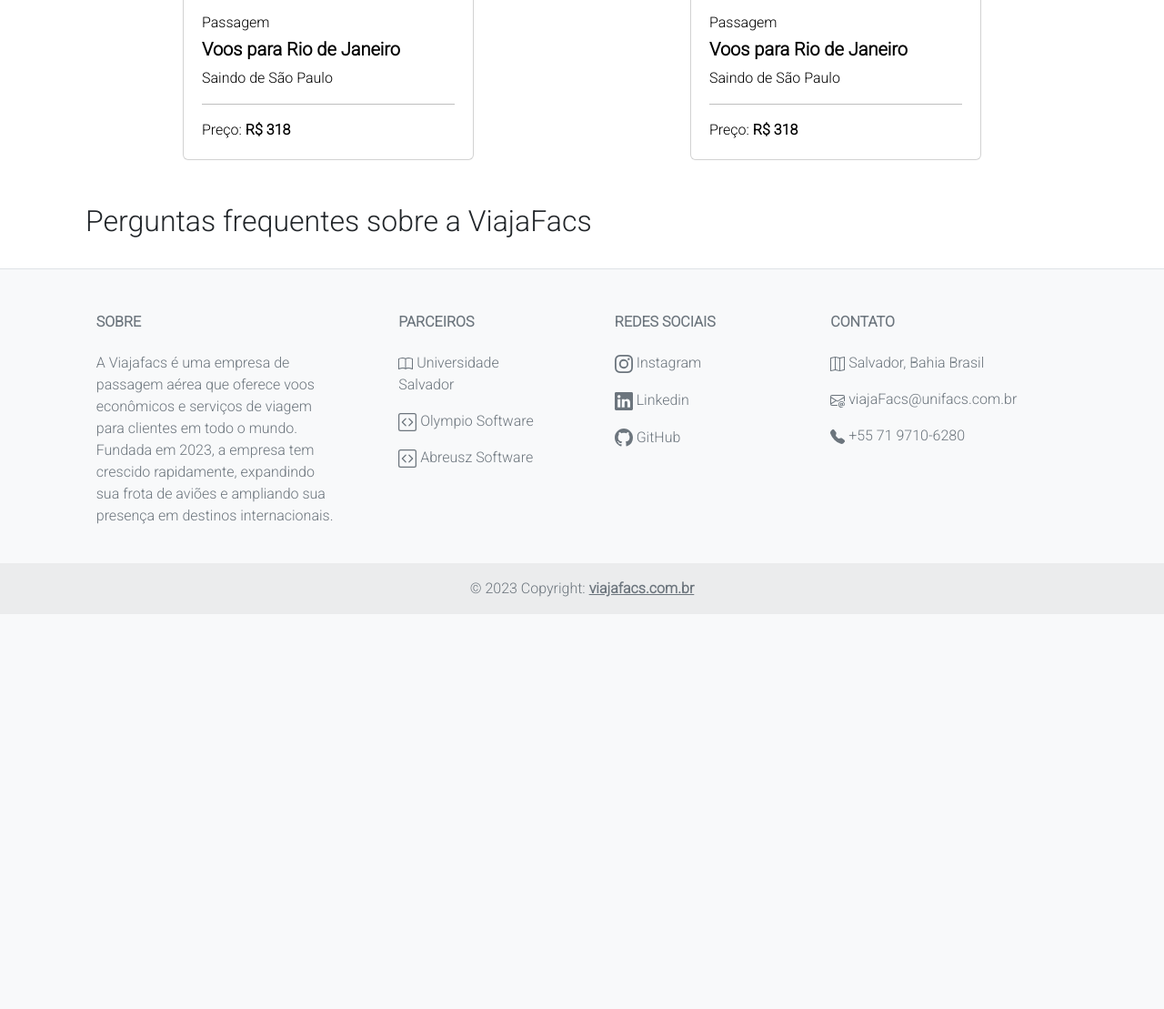
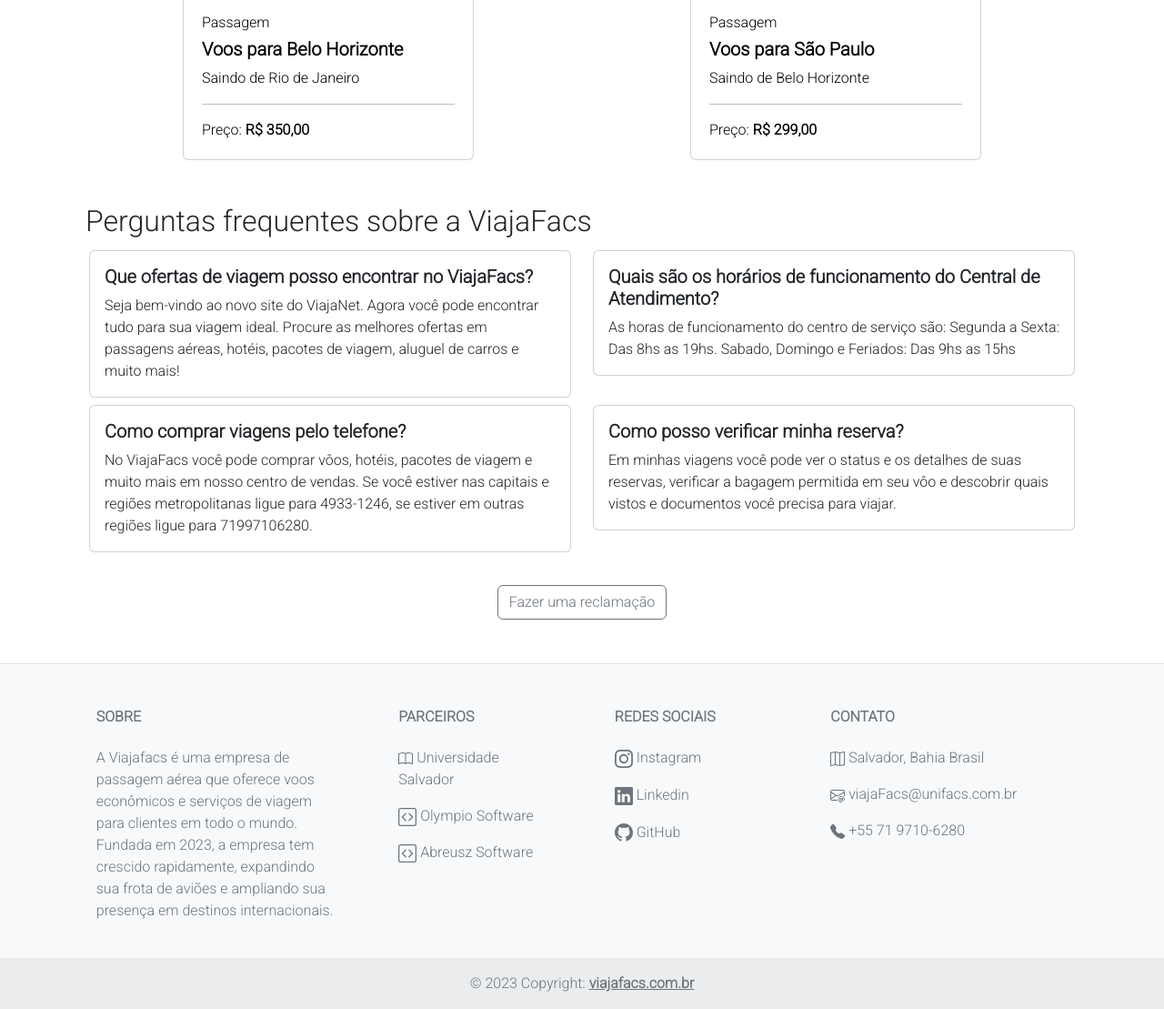
Before and after one commit to brunoabreusz/viajaFacs, a PHP site: page / in a window 1280 px wide. Shown: the part 1595-2704 px from the top of the page at 91% size. Before the commit the page ends 2270 px from the top, so only its background shows below. Run offline with PHP 8.4, Linux system fonts and the light colour scheme.

Commit message:
Tela de Ajuda e Reclamação dispónivel na tela inicial.

```diff
--- a/index.html
+++ b/index.html
@@ -5,8 +5,8 @@
     <meta charset="UTF-8">
     <meta http-equiv="X-UA-Compatible" content="IE=edge">
     <meta name="viewport" content="width=device-width, initial-scale=1.0">
-    <title>viajafacs - agência de viagens</title>
-    <link rel="icon" href="/images/icon-viajafacs.png" type="image/png">
+    <title>ViajaFacs - Agência de viagens</title>
+    <link rel="icon" href="images/iconviajafacs.png" type="image/png">
     <link rel="stylesheet" href="styles/style.css">
     <link href="https://cdn.jsdelivr.net/npm/bootstrap@5.2.2/dist/css/bootstrap.min.css" rel="stylesheet"
         integrity="sha384-Zenh87qX5JnK2Jl0vWa8Ck2rdkQ2Bzep5IDxbcnCeuOxjzrPF/et3URy9Bv1WTRi" crossorigin="anonymous">
@@ -38,7 +38,7 @@
                         <a class="nav-link" href="register.html">Cadastre-se</a>
                     </li>
                     <li class="nav-item">
-                        <a class="nav-link">Ajuda</a>
+                        <a class="nav-link" href="#Ajuda">Ajuda</a>
                     </li>
                 </ul>
             </div>
@@ -57,14 +57,85 @@
 
             <div class="card p-1" style="width: 20rem">
                 <a id="Passagem" href="#!">
-                    <img src="https://images.pexels.com/photos/13435510/pexels-photo-13435510.jpeg?auto=compress&cs=tinysrgb&w=1260&h=750&dpr=1"
+                    <img src="https://images.pexels.com/photos/13278962/pexels-photo-13278962.jpeg?auto=compress&cs=tinysrgb&w=1260&h=750&dpr=1"
                         class="card-img-top" alt="...">
                     <div class="card-body">
                         <h6 class="card-text fw-normal">Passagem</h6>
                         <h5 class="card-title fw-semibold">Voos para Rio de Janeiro</h5>
                         <h7 class="card-text fw-normal">Saindo de São Paulo</h7>
                         <hr>
-                        <p class="card-text fw-normal">Preço: <b>R$ 318</b></p>
+                        <p class="card-text fw-normal">Preço: <b>R$ 318,00</b></p>
+                    </div>
+                </a>
+            </div>
+
+            <div class="card p-1" style="width: 20rem">
+                <a id="Passagem" href="#!">
+                    <img src="https://images.pexels.com/photos/13733833/pexels-photo-13733833.jpeg?auto=compress&cs=tinysrgb&w=1260&h=750&dpr=1"
+                        class="card-img-top" alt="...">
+                    <div class="card-body">
+                        <h6 class="card-text fw-normal">Passagem</h6>
+                        <h5 class="card-title fw-semibold">Voos para Salvador</h5>
+                        <h7 class="card-text fw-normal">Saindo de Rio de Janeiro</h7>
+                        <hr>
+                        <p class="card-text fw-normal">Preço: <b>R$ 298,00</b></p>
+                    </div>
+                </a>
+            </div>
+
+            <div class="card p-1" style="width: 20rem">
+                <a id="Passagem" href="#!">
+                    <img src="https://images.pexels.com/photos/1518419/pexels-photo-1518419.jpeg?auto=compress&cs=tinysrgb&w=1260&h=750&dpr=1"
+                        class="card-img-top" alt="...">
+                    <div class="card-body">
+                        <h6 class="card-text fw-normal">Passagem</h6>
+                        <h5 class="card-title fw-semibold">Voos para São Paulo</h5>
+                        <h7 class="card-text fw-normal">Saindo de Salvador</h7>
+                        <hr>
+                        <p class="card-text fw-normal">Preço: <b>R$ 404,00</b></p>
+                    </div>
+                </a>
+            </div>
+
+            <div class="card p-1" style="width: 20rem">
+                <a id="Passagem" href="#!">
+                    <img src="https://images.pexels.com/photos/6057833/pexels-photo-6057833.jpeg?auto=compress&cs=tinysrgb&w=1260&h=750&dpr=1"
+                        class="card-img-top" alt="...">
+                    <div class="card-body">
+                        <h6 class="card-text fw-normal">Passagem</h6>
+                        <h5 class="card-title fw-semibold">Voos para Belo Horizonte</h5>
+                        <h7 class="card-text fw-normal">Saindo de São Paulo</h7>
+                        <hr>
+                        <p class="card-text fw-normal">Preço: <b>R$ 660,00</b></p>
+                    </div>
+                </a>
+            </div>
+
+            <div class="card p-1" style="width: 20rem">
+                <a id="Passagem" href="#!">
+                    <img src="https://images.pexels.com/photos/14236881/pexels-photo-14236881.jpeg?auto=compress&cs=tinysrgb&w=1260&h=750&dpr=1"
+                        class="card-img-top" alt="...">
+                    <div class="card-body">
+                        <h6 class="card-text fw-normal">Passagem</h6>
+                        <h5 class="card-title fw-semibold">Voos para Salvador</h5>
+                        <h7 class="card-text fw-normal">Saindo de Belo Horizonte</h7>
+                        <hr>
+                        <p class="card-text fw-normal">Preço: <b>R$ 500,00</b></p>
+                    </div>
+                </a>
+            </div>
+
+
+            <div class="card p-1" style="width: 20rem">
+                <a id="Passagem" href="#!">
+                    <img src="https://images.pexels.com/photos/1268855/pexels-photo-1268855.jpeg?auto=compress&cs=tinysrgb&w=1260&h=750&dpr=1"
+                        class="card-img-top" alt="...">
+                    <div class="card-body">
+                        <h6 class="card-text fw-normal">Passagem</h6>
+                        <h5 class="card-title fw-semibold">Voos para Rio de Janeiro</h5>
+                        <h7 class="card-text fw-normal">Saindo de Salvador</h7>
+                        <hr>
+                        <p class="card-text fw-normal">Preço: <b>R$ 400,00</b></p>
                     </div>
                 </a>
             </div>
@@ -75,95 +146,24 @@
                         class="card-img-top" alt="...">
                     <div class="card-body">
                         <h6 class="card-text fw-normal">Passagem</h6>
-                        <h5 class="card-title fw-semibold">Voos para Rio de Janeiro</h5>
-                        <h7 class="card-text fw-normal">Saindo de São Paulo</h7>
+                        <h5 class="card-title fw-semibold">Voos para Belo Horizonte</h5>
+                        <h7 class="card-text fw-normal">Saindo de Rio de Janeiro</h7>
                         <hr>
-                        <p class="card-text fw-normal">Preço: <b>R$ 318</b></p>
+                        <p class="card-text fw-normal">Preço: <b>R$ 350,00</b></p>
                     </div>
                 </a>
             </div>
 
             <div class="card p-1" style="width: 20rem">
                 <a id="Passagem" href="#!">
-                    <img src="https://images.pexels.com/photos/13435510/pexels-photo-13435510.jpeg?auto=compress&cs=tinysrgb&w=1260&h=750&dpr=1"
+                    <img src="https://images.pexels.com/photos/1482193/pexels-photo-1482193.jpeg?auto=compress&cs=tinysrgb&w=1260&h=750&dpr=1"
                         class="card-img-top" alt="...">
                     <div class="card-body">
                         <h6 class="card-text fw-normal">Passagem</h6>
-                        <h5 class="card-title fw-semibold">Voos para Rio de Janeiro</h5>
-                        <h7 class="card-text fw-normal">Saindo de São Paulo</h7>
+                        <h5 class="card-title fw-semibold">Voos para São Paulo</h5>
+                        <h7 class="card-text fw-normal">Saindo de Belo Horizonte</h7>
                         <hr>
-                        <p class="card-text fw-normal">Preço: <b>R$ 318</b></p>
-                    </div>
-                </a>
-            </div>
-
-            <div class="card p-1" style="width: 20rem">
-                <a id="Passagem" href="#!">
-                    <img src="https://images.pexels.com/photos/13435510/pexels-photo-13435510.jpeg?auto=compress&cs=tinysrgb&w=1260&h=750&dpr=1"
-                        class="card-img-top" alt="...">
-                    <div class="card-body">
-                        <h6 class="card-text fw-normal">Passagem</h6>
-                        <h5 class="card-title fw-semibold">Voos para Rio de Janeiro</h5>
-                        <h7 class="card-text fw-normal">Saindo de São Paulo</h7>
-                        <hr>
-                        <p class="card-text fw-normal">Preço: <b>R$ 318</b></p>
-                    </div>
-                </a>
-            </div>
-
-            <div class="card p-1" style="width: 20rem">
-                <a id="Passagem" href="#!">
-                    <img src="https://images.pexels.com/photos/13435510/pexels-photo-13435510.jpeg?auto=compress&cs=tinysrgb&w=1260&h=750&dpr=1"
-                        class="card-img-top" alt="...">
-                    <div class="card-body">
-                        <h6 class="card-text fw-normal">Passagem</h6>
-                        <h5 class="card-title fw-semibold">Voos para Rio de Janeiro</h5>
-                        <h7 class="card-text fw-normal">Saindo de São Paulo</h7>
-                        <hr>
-                        <p class="card-text fw-normal">Preço: <b>R$ 318</b></p>
-                    </div>
-                </a>
-            </div>
-
-
-            <div class="card p-1" style="width: 20rem">
-                <a id="Passagem" href="#!">
-                    <img src="https://images.pexels.com/photos/13435510/pexels-photo-13435510.jpeg?auto=compress&cs=tinysrgb&w=1260&h=750&dpr=1"
-                        class="card-img-top" alt="...">
-                    <div class="card-body">
-                        <h6 class="card-text fw-normal">Passagem</h6>
-                        <h5 class="card-title fw-semibold">Voos para Rio de Janeiro</h5>
-                        <h7 class="card-text fw-normal">Saindo de São Paulo</h7>
-                        <hr>
-                        <p class="card-text fw-normal">Preço: <b>R$ 318</b></p>
-                    </div>
-                </a>
-            </div>
-
-            <div class="card p-1" style="width: 20rem">
-                <a id="Passagem" href="#!">
-                    <img src="https://images.pexels.com/photos/13435510/pexels-photo-13435510.jpeg?auto=compress&cs=tinysrgb&w=1260&h=750&dpr=1"
-                        class="card-img-top" alt="...">
-                    <div class="card-body">
-                        <h6 class="card-text fw-normal">Passagem</h6>
-                        <h5 class="card-title fw-semibold">Voos para Rio de Janeiro</h5>
-                        <h7 class="card-text fw-normal">Saindo de São Paulo</h7>
-                        <hr>
-                        <p class="card-text fw-normal">Preço: <b>R$ 318</b></p>
-                    </div>
-                </a>
-            </div>
-
-            <div class="card p-1" style="width: 20rem">
-                <a id="Passagem" href="#!">
-                    <img src="https://images.pexels.com/photos/13435510/pexels-photo-13435510.jpeg?auto=compress&cs=tinysrgb&w=1260&h=750&dpr=1"
-                        class="card-img-top" alt="...">
-                    <div class="card-body">
-                        <h6 class="card-text fw-normal">Passagem</h6>
-                        <h5 class="card-title fw-semibold">Voos para Rio de Janeiro</h5>
-                        <h7 class="card-text fw-normal">Saindo de São Paulo</h7>
-                        <hr>
-                        <p class="card-text fw-normal">Preço: <b>R$ 318</b></p>
+                        <p class="card-text fw-normal">Preço: <b>R$ 299,00</b></p>
                     </div>
                 </a>
             </div>
@@ -171,8 +171,84 @@
         </div>
     </div>
 
-    <div class="container p-4">
+    <div class="container p-4" id="Ajuda">
         <h2>Perguntas frequentes sobre a ViajaFacs</h2>
+        <div class="row p-1">
+            <div class="col-sm-6 mb-3 mb-sm-0">
+                <div class="card">
+                    <div class="card-body">
+                        <h5 class="card-title fw-semibold">Que ofertas de viagem posso encontrar no ViajaFacs?</h5>
+                        <p class="card-text">Seja bem-vindo ao novo site do ViajaNet. Agora você pode encontrar tudo
+                            para sua viagem ideal. Procure as melhores ofertas em passagens aéreas, hotéis, pacotes de
+                            viagem, aluguel de carros e muito mais!</p>
+                    </div>
+                </div>
+            </div>
+            <div class="col-sm-6">
+                <div class="card">
+                    <div class="card-body">
+                        <h5 class="card-title fw-semibold">Quais são os horários de funcionamento do Central de
+                            Atendimento?</h5>
+                        <p class="card-text">As horas de funcionamento do centro de serviço são:
+                            Segunda a Sexta: Das 8hs as 19hs.
+                            Sabado, Domingo e Feriados: Das 9hs as 15hs</p>
+                    </div>
+                </div>
+            </div>
+        </div>
+
+        <div class="row p-1">
+            <div class="col-sm-6 mb-3 mb-sm-0">
+                <div class="card">
+                    <div class="card-body">
+                        <h5 class="card-title fw-semibold">Como comprar viagens pelo telefone?</h5>
+                        <p class="card-text">No ViajaFacs você pode comprar vôos, hotéis, pacotes de viagem e muito mais
+                            em nosso centro de vendas. Se você estiver nas capitais e regiões metropolitanas ligue para
+                            4933-1246, se estiver em outras regiões ligue para 71997106280.</p>
+                    </div>
+                </div>
+            </div>
+            <div class="col-sm-6">
+                <div class="card">
+                    <div class="card-body">
+                        <h5 class="card-title fw-semibold">Como posso verificar minha reserva?</h5>
+                        <p class="card-text">Em minhas viagens você pode ver o status e os detalhes de suas reservas,
+                            verificar a bagagem permitida em seu vôo e descobrir quais vistos e documentos você precisa
+                            para viajar. </p>
+                    </div>
+                </div>
+            </div>
+        </div>
+    </div>
+
+
+    <div class="text-center mb-5 mt-2">
+        <div class="justify-content-center">
+            <button class="btn btn-outline-secondary" type="button" data-bs-toggle="collapse"
+                data-bs-target="#collapseExample" aria-expanded="false" aria-controls="collapseExample">
+                Fazer uma reclamação
+            </button>
+
+            <div class="collapse mb-2 mt-2" id="collapseExample">
+                <div class="container">
+                    <div class="text-start mb-3">
+                        <label for="exampleFormControlInput1" class="form-label">E-mail</label>
+                        <input type="email" class="form-control" id="exampleFormControlInput1"
+                            placeholder="name@viajafacs.com">
+                    </div>
+                    <div class="text-start mb-3">
+                        <label for="exampleFormControlTextarea1" class="form-label">Deixe sua reclamação</label>
+                        <textarea class="form-control" id="exampleFormControlTextarea1" rows="5"></textarea>
+                    </div>
+
+                    <button class="btn btn-outline-success d-grid" type="button">
+                        Enviar
+                    </button>
+
+
+                </div>
+            </div>
+        </div>
     </div>
 
     <footer class="text-center text-lg-start bg-light text-muted">
@@ -188,7 +264,8 @@
                             Sobre
                         </h6>
                         <p class="text-justify">
-                            A Viajafacs é uma empresa de passagem aérea que oferece voos econômicos e serviços de viagem
+                            A Viajafacs é uma empresa de passagem aérea que oferece voos econômicos e serviços de
+                            viagem
                             para clientes em todo o mundo. Fundada em 2023, a empresa tem crescido rapidamente,
                             expandindo sua frota de aviões e ampliando sua presença em destinos internacionais.
                         </p>
--- a/login.html
+++ b/login.html
@@ -4,8 +4,8 @@
 <head>
     <meta charset="utf-8">
     <meta name="viewport" content="width=device-width, initial-scale=1">
-    <title>viajafacs - login</title>
-    <link rel="icon" href="/images/icon-viajafacs.png" type="image/png">
+    <title>ViajaFacs - Login</title>
+    <link rel="icon" href="images/iconviajafacs.png" type="image/png">
     <link href="https://cdn.jsdelivr.net/npm/bootstrap@5.2.2/dist/css/bootstrap.min.css" rel="stylesheet"
         integrity="sha384-Zenh87qX5JnK2Jl0vWa8Ck2rdkQ2Bzep5IDxbcnCeuOxjzrPF/et3URy9Bv1WTRi" crossorigin="anonymous">
     <link rel="stylesheet" href="styles/style.css">
--- a/register.html
+++ b/register.html
@@ -4,8 +4,8 @@
 <head>
     <meta charset="utf-8">
     <meta name="viewport" content="width=device-width, initial-scale=1">
-    <title>viajafacs - cadastro</title>
-    <link rel="icon" href="/images/icon-viajafacs.png" type="image/png">
+    <title>ViajaFacs - Cadastro</title>
+    <link rel="icon" href="images/iconviajafacs.png" type="image/png">
     <link href="https://cdn.jsdelivr.net/npm/bootstrap@5.2.2/dist/css/bootstrap.min.css" rel="stylesheet"
         integrity="sha384-Zenh87qX5JnK2Jl0vWa8Ck2rdkQ2Bzep5IDxbcnCeuOxjzrPF/et3URy9Bv1WTRi" crossorigin="anonymous">
     <link rel="stylesheet" href="styles/style.css">
--- a/styles/style.css
+++ b/styles/style.css
@@ -101,9 +101,9 @@
    color: #000;
 }
 
-/* #Passagem:hover{
-   color: #ccc;
-} */
+#Passagem:hover{
+   color: #393939;
+}
 
 
 /* IMG */
```
Also changed, not shown: images/icon-viajafacs.png (deleted), images/iconviajafacs.png (added).
